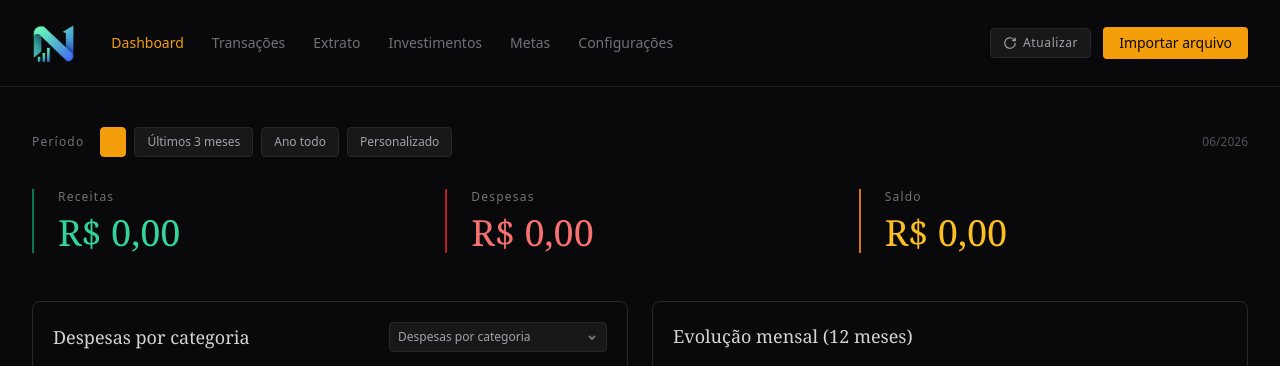
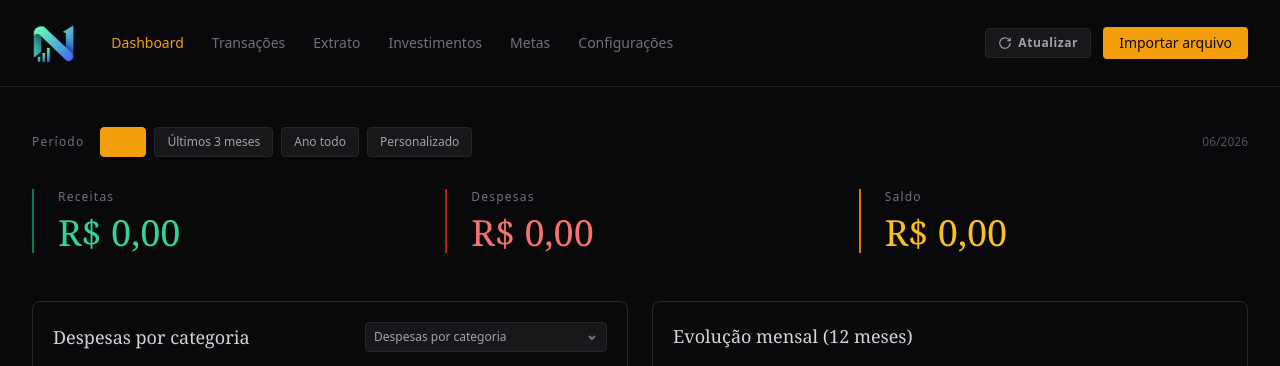
Before and after one commit to ImContradiction9/nexum, a FastAPI app: page / in a window 1280 px wide. Shown: the top 366 px of the page. Run offline with FastAPI, Linux system fonts and the light colour scheme; data comes from the database, SQL or seed files in the repository; data that the repository does not hold is empty; some libraries are stand-ins or nearby versions.

Commit message:
1.0.14: ajustes de UI + ritmo desde o 1o aporte
- Botao "Atualizar" do topo em negrito (mais destaque).
- Filtros (<select>): pr-8 pra seta do dropdown nao cortar o texto no final.
- "Ritmo atual" das metas: media mensal desde o 1o aporte do escopo (era janela
  fixa de 90 dias); rotulo "(90d)" removido.

Co-Authored-By: Claude Opus 4.8 <noreply@anthropic.com>

```diff
--- a/app/__init__.py
+++ b/app/__init__.py
@@ -1,2 +1,2 @@
 """Nexum — app local de gestão financeira."""
-__version__ = "1.0.13"
+__version__ = "1.0.14"
--- a/app/templates/index.html
+++ b/app/templates/index.html
@@ -100,7 +100,7 @@
             <path d="M21 12a9 9 0 11-3-6.7L21 8"/>
             <path d="M21 3v5h-5"/>
           </svg>
-          <span class="text-xs tracking-wider">Atualizar</span>
+          <span class="text-xs tracking-wider font-bold">Atualizar</span>
         </button>
         <label class="bg-amber-500 hover:bg-amber-400 text-zinc-950 px-4 py-1.5 text-sm font-medium rounded cursor-pointer transition">
           Importar arquivo
@@ -128,7 +128,7 @@
       <select x-model="dashboard.mes"
               @change="periodoPreset = 'mes'; carregarDashboard()"
               :class="periodoPreset === 'mes' ? 'bg-amber-500 text-zinc-950 border-amber-500 font-medium' : 'bg-zinc-900 text-zinc-400 border-zinc-800 hover:border-zinc-700'"
-              class="appearance-none px-3 py-1.5 text-xs rounded border transition font-mono cursor-pointer focus:outline-none focus:ring-0"
+              class="appearance-none pl-3 pr-8 py-1.5 text-xs rounded border transition font-mono cursor-pointer focus:outline-none focus:ring-0"
               style="background-image: none;">
         <template x-for="m in dashboard.meses_disponiveis" :key="m"><option :value="m" x-text="m"></option></template>
       </select>
@@ -346,7 +346,7 @@
         <div class="flex items-center justify-between mb-4 gap-3">
           <h2 class="font-serif text-lg text-zinc-300" x-text="tituloGraficoAtual()"></h2>
           <select :value="tipoGrafico" @change="trocarTipoGrafico($event.target.value)"
-                  class="bg-zinc-900 border border-zinc-800 text-zinc-400 text-xs rounded px-2 py-1.5 focus:border-amber-700 focus:outline-none cursor-pointer">
+                  class="bg-zinc-900 border border-zinc-800 text-zinc-400 text-xs rounded pl-2 pr-8 py-1.5 focus:border-amber-700 focus:outline-none cursor-pointer">
             <template x-for="o in opcoesGrafico" :key="o.id">
               <option :value="o.id" x-text="o.nome"></option>
             </template>
@@ -531,15 +531,15 @@
     <div class="flex items-center gap-3 mb-6 flex-wrap">
       <input type="text" placeholder="Buscar descrição..." x-model="filtros.busca" @input.debounce.300ms="carregarTransacoes()"
              class="bg-zinc-900 border border-zinc-800 px-3 py-2 text-sm rounded w-72">
-      <select x-model="filtros.mes" @change="carregarTransacoes()" class="bg-zinc-900 border border-zinc-800 px-3 py-2 text-sm rounded font-mono">
+      <select x-model="filtros.mes" @change="carregarTransacoes()" class="bg-zinc-900 border border-zinc-800 pl-3 pr-8 py-2 text-sm rounded font-mono">
         <option value="">Todos os meses</option>
         <template x-for="m in dashboard.meses_disponiveis"><option :value="m" x-text="m"></option></template>
       </select>
-      <select x-model="filtros.banco_id" @change="carregarTransacoes()" class="bg-zinc-900 border border-zinc-800 px-3 py-2 text-sm rounded">
+      <select x-model="filtros.banco_id" @change="carregarTransacoes()" class="bg-zinc-900 border border-zinc-800 pl-3 pr-8 py-2 text-sm rounded">
         <option value="">Todos os bancos</option>
         <template x-for="b in bancos"><option :value="b.id" x-text="b.nome"></option></template>
       </select>
-      <select x-model="filtros.tipo_conta" @change="carregarTransacoes()" class="bg-zinc-900 border border-zinc-800 px-3 py-2 text-sm rounded">
+      <select x-model="filtros.tipo_conta" @change="carregarTransacoes()" class="bg-zinc-900 border border-zinc-800 pl-3 pr-8 py-2 text-sm rounded">
         <option value="">Todos os tipos</option>
         <option value="Conta Corrente">Conta Corrente</option>
         <option value="Conta Poupança">Conta Poupança</option>
@@ -547,11 +547,11 @@
         <option value="Carteira">Carteira</option>
         <option value="Investimento">Investimento</option>
       </select>
-      <select x-model="filtros.categoria_id" @change="carregarTransacoes()" class="bg-zinc-900 border border-zinc-800 px-3 py-2 text-sm rounded">
+      <select x-model="filtros.categoria_id" @change="carregarTransacoes()" class="bg-zinc-900 border border-zinc-800 pl-3 pr-8 py-2 text-sm rounded">
         <option value="">Todas as categorias</option>
         <template x-for="c in categorias"><option :value="c.id" x-text="c.nome"></option></template>
       </select>
-      <select x-model="filtros.atribuicao_id" @change="carregarTransacoes()" class="bg-zinc-900 border border-zinc-800 px-3 py-2 text-sm rounded">
+      <select x-model="filtros.atribuicao_id" @change="carregarTransacoes()" class="bg-zinc-900 border border-zinc-800 pl-3 pr-8 py-2 text-sm rounded">
         <option value="">Todas as atribuições</option>
         <template x-for="a in atribuicoes"><option :value="a.id" x-text="a.nome"></option></template>
       </select>
@@ -637,7 +637,7 @@
       </label>
       <select x-model="bulkForm.categoria_id"
               :disabled="!bulkForm.aplicar_categoria"
-              class="bg-zinc-900 border border-zinc-800 px-2 py-1 text-xs rounded disabled:opacity-40">
+              class="bg-zinc-900 border border-zinc-800 pl-2 pr-8 py-1 text-xs rounded disabled:opacity-40">
         <option value="">— sem categoria —</option>
         <template x-for="c in categorias" :key="c.id">
           <option :value="c.id" x-text="c.nome"></option>
@@ -650,7 +650,7 @@
       </label>
       <select x-model="bulkForm.atribuicao_id"
               :disabled="!bulkForm.aplicar_atribuicao"
-              class="bg-zinc-900 border border-zinc-800 px-2 py-1 text-xs rounded disabled:opacity-40">
+              class="bg-zinc-900 border border-zinc-800 pl-2 pr-8 py-1 text-xs rounded disabled:opacity-40">
         <option value="">— sem atribuição —</option>
         <template x-for="a in atribuicoes" :key="a.id">
           <option :value="a.id" x-text="a.nome"></option>
@@ -814,7 +814,7 @@
     <!-- Seletor de conta + mês -->
     <div x-show="contasExtrato.length > 0" class="flex items-center gap-3 mb-6 flex-wrap">
       <select x-model="extrato.conta_id" @change="carregarExtrato()"
-              class="bg-zinc-900 border border-zinc-800 px-3 py-2 text-sm rounded">
+              class="bg-zinc-900 border border-zinc-800 pl-3 pr-8 py-2 text-sm rounded">
         <option value="">— Selecione uma conta —</option>
         <template x-for="c in contasExtrato" :key="c.id">
           <option :value="c.id"
@@ -1025,10 +1025,10 @@
                class="bg-zinc-900 border border-zinc-800 px-3 py-2 text-sm rounded font-mono">
       </div>
       <div class="grid grid-cols-3 gap-3 mb-3">
-        <select x-model="ativoForm.tipo" class="bg-zinc-900 border border-zinc-800 px-3 py-2 text-sm rounded">
+        <select x-model="ativoForm.tipo" class="bg-zinc-900 border border-zinc-800 pl-3 pr-8 py-2 text-sm rounded">
           <template x-for="t in tiposAtivo"><option :value="t" x-text="t"></option></template>
         </select>
-        <select x-model="ativoForm.moeda" class="bg-zinc-900 border border-zinc-800 px-3 py-2 text-sm rounded">
+        <select x-model="ativoForm.moeda" class="bg-zinc-900 border border-zinc-800 pl-3 pr-8 py-2 text-sm rounded">
           <template x-for="m in moedasAtivo"><option :value="m" x-text="m"></option></template>
         </select>
         <input type="text" placeholder="Instituição (ex: Avenue, BB)"
@@ -1095,7 +1095,7 @@
     <div x-show="ativos.length > 1" class="flex items-center gap-2 mb-3 text-xs">
       <span class="text-zinc-600 tracking-wider">Ordenar por</span>
       <select x-model="ordemInvest"
-              class="bg-zinc-900 border border-zinc-800 rounded px-2 py-1 text-zinc-300">
+              class="bg-zinc-900 border border-zinc-800 rounded pl-2 pr-8 py-1 text-zinc-300">
         <option value="valor">Maior posição (R$)</option>
         <option value="rentab">Rentabilidade</option>
         <option value="data">Data de aquisição</option>
@@ -1228,7 +1228,7 @@
                 <div>
                   <label class="block text-xs text-zinc-500 mb-1">Moeda da operação</label>
                   <select x-model="opForm.moeda_operacao"
-                          class="bg-zinc-900 border border-zinc-800 px-3 py-2 text-sm rounded w-full">
+                          class="bg-zinc-900 border border-zinc-800 pl-3 pr-8 py-2 text-sm rounded w-full">
                     <template x-for="m in moedasAtivo"><option :value="m" x-text="m"></option></template>
                   </select>
                 </div>
@@ -1404,7 +1404,8 @@
 
             <div x-show="m.ritmo_mensal_estimado > 0"
                  class="bg-zinc-950/60 border border-zinc-800/60 rounded px-3 py-2">
-              <div class="text-zinc-500 tracking-wider text-[10px] mb-0.5">Ritmo atual (90d)</div>
+              <div class="text-zinc-500 tracking-wider text-[10px] mb-0.5"
+                   title="Média mensal de aportes desde o primeiro investimento deste escopo">Ritmo atual</div>
               <div class="font-mono text-zinc-200" x-text="formatarBRL(m.ritmo_mensal_estimado) + '/mês'"></div>
             </div>
 
@@ -1554,7 +1555,7 @@
           <div>
             <label class="block text-xs tracking-wider text-zinc-500 mb-1.5">Meta-mãe (opcional)</label>
             <select x-model="metaModal.meta_pai_id"
-                    class="w-full bg-zinc-950 border border-zinc-800 rounded px-3 py-2 focus:border-amber-700 focus:outline-none">
+                    class="w-full bg-zinc-950 border border-zinc-800 rounded pl-3 pr-8 py-2 focus:border-amber-700 focus:outline-none">
               <option value="">— Sem meta-mãe (raiz)</option>
               <template x-for="m in metasFlat" :key="m.id">
                 <option :value="m.id" :disabled="m.id === metaModal.editando_id" x-text="m.nome"></option>
@@ -1714,14 +1715,14 @@
         <div class="grid grid-cols-3 gap-3 mb-3">
           <input type="text" placeholder="Nome (ex: Itaú Crédito)" x-model="contaForm.nome"
                  class="bg-zinc-900 border border-zinc-800 px-3 py-2 text-sm rounded">
-          <select x-model="contaForm.tipo" class="bg-zinc-900 border border-zinc-800 px-3 py-2 text-sm rounded">
+          <select x-model="contaForm.tipo" class="bg-zinc-900 border border-zinc-800 pl-3 pr-8 py-2 text-sm rounded">
             <option value="Cartão de Crédito">Cartão de Crédito</option>
             <option value="Conta Corrente">Conta Corrente</option>
             <option value="Conta Poupança">Conta Poupança</option>
             <option value="Carteira">Carteira (dinheiro)</option>
             <option value="Investimento">Investimento</option>
           </select>
-          <select x-model="contaForm.banco_id" class="bg-zinc-900 border border-zinc-800 px-3 py-2 text-sm rounded">
+          <select x-model="contaForm.banco_id" class="bg-zinc-900 border border-zinc-800 pl-3 pr-8 py-2 text-sm rounded">
             <option value="">— Banco —</option>
             <template x-for="b in bancos"><option :value="b.id" x-text="b.nome"></option></template>
           </select>
@@ -1903,7 +1904,7 @@
                class="bg-zinc-900 border border-zinc-800 px-3 py-2 text-sm rounded text-center">
         <input type="text" placeholder="Nome" x-model="categoriaForm.nome"
                class="bg-zinc-900 border border-zinc-800 px-3 py-2 text-sm rounded col-span-2">
-        <select x-model="categoriaForm.tipo" class="bg-zinc-900 border border-zinc-800 px-3 py-2 text-sm rounded">
+        <select x-model="categoriaForm.tipo" class="bg-zinc-900 border border-zinc-800 pl-3 pr-8 py-2 text-sm rounded">
           <option value="Despesa">Despesa</option>
           <option value="Receita">Receita</option>
         </select>
@@ -1967,7 +1968,7 @@
            class="border border-amber-900/50 bg-amber-950/10 rounded-lg p-4 mb-4 grid grid-cols-5 gap-3">
         <input type="text" placeholder="Nome" x-model="atribuicaoForm.nome"
                class="bg-zinc-900 border border-zinc-800 px-3 py-2 text-sm rounded col-span-2">
-        <select x-model="atribuicaoForm.tipo" class="bg-zinc-900 border border-zinc-800 px-3 py-2 text-sm rounded">
+        <select x-model="atribuicaoForm.tipo" class="bg-zinc-900 border border-zinc-800 pl-3 pr-8 py-2 text-sm rounded">
           <option value="Pessoa">Pessoa</option>
           <option value="Grupo">Grupo</option>
         </select>
@@ -2024,11 +2025,11 @@
       <div x-show="editandoRegra" class="border border-amber-900/50 bg-amber-950/20 rounded-lg p-4 mb-4 grid grid-cols-5 gap-3">
         <input type="text" placeholder="palavra-chave (ex: IFOOD)" x-model="regraForm.palavra_chave"
                class="bg-zinc-900 border border-zinc-800 px-3 py-2 text-sm rounded col-span-2">
-        <select x-model="regraForm.categoria_id" class="bg-zinc-900 border border-zinc-800 px-3 py-2 text-sm rounded">
+        <select x-model="regraForm.categoria_id" class="bg-zinc-900 border border-zinc-800 pl-3 pr-8 py-2 text-sm rounded">
           <option value="">— categoria —</option>
           <template x-for="c in categorias"><option :value="c.id" x-text="c.nome"></option></template>
         </select>
-        <select x-model="regraForm.atribuicao_id" class="bg-zinc-900 border border-zinc-800 px-3 py-2 text-sm rounded">
+        <select x-model="regraForm.atribuicao_id" class="bg-zinc-900 border border-zinc-800 pl-3 pr-8 py-2 text-sm rounded">
           <option value="">— atribuição (opcional) —</option>
           <template x-for="a in atribuicoes"><option :value="a.id" x-text="a.nome"></option></template>
         </select>
@@ -2091,7 +2092,7 @@
               <span class="text-zinc-600">— clique numa célula vazia pra marcar o início de uso da conta</span>
             </p>
           </div>
-          <select x-model="cobertura.meses_n" @change="carregarCobertura()" class="bg-zinc-900 border border-zinc-800 px-3 py-1.5 text-xs rounded">
+          <select x-model="cobertura.meses_n" @change="carregarCobertura()" class="bg-zinc-900 border border-zinc-800 pl-3 pr-8 py-1.5 text-xs rounded">
             <option value="6">Últimos 6 meses</option>
             <option value="12">Últimos 12 meses</option>
             <option value="24">Últimos 24 meses</option>
@@ -2156,20 +2157,20 @@
         <input type="text" placeholder="Buscar por nome do arquivo..."
                x-model="filtrosFaturas.busca"
                class="bg-zinc-900 border border-zinc-800 px-3 py-2 text-sm rounded flex-1 min-w-[200px]">
-        <select x-model="filtrosFaturas.banco" class="bg-zinc-900 border border-zinc-800 px-3 py-2 text-sm rounded">
+        <select x-model="filtrosFaturas.banco" class="bg-zinc-900 border border-zinc-800 pl-3 pr-8 py-2 text-sm rounded">
           <option value="">Todos os bancos</option>
           <template x-for="b in bancosUnicosDeFaturas()"><option :value="b" x-text="b"></option></template>
         </select>
-        <select x-model="filtrosFaturas.titular" class="bg-zinc-900 border border-zinc-800 px-3 py-2 text-sm rounded">
+        <select x-model="filtrosFaturas.titular" class="bg-zinc-900 border border-zinc-800 pl-3 pr-8 py-2 text-sm rounded">
           <option value="">Todos os titulares</option>
           <template x-for="t in titularesUnicosDeFaturas()"><option :value="t" x-text="t"></option></template>
         </select>
-        <select x-model="filtrosFaturas.tipo_conta" class="bg-zinc-900 border border-zinc-800 px-3 py-2 text-sm rounded">
+        <select x-model="filtrosFaturas.tipo_conta" class="bg-zinc-900 border border-zinc-800 pl-3 pr-8 py-2 text-sm rounded">
           <option value="">Todos os tipos</option>
           <option value="Cartão de Crédito">Cartão de Crédito</option>
           <option value="Conta Corrente">Conta Corrente</option>
         </select>
-        <select x-model="filtrosFaturas.mes" class="bg-zinc-900 border border-zinc-800 px-3 py-2 text-sm rounded font-mono">
+        <select x-model="filtrosFaturas.mes" class="bg-zinc-900 border border-zinc-800 pl-3 pr-8 py-2 text-sm rounded font-mono">
           <option value="">Todos os meses</option>
           <template x-for="m in mesesUnicosDeFaturas()"><option :value="m" x-text="m"></option></template>
         </select>
@@ -2377,7 +2378,7 @@
         <div class="grid grid-cols-2 gap-3">
           <div>
             <label class="block text-xs tracking-wider text-zinc-500 mb-1.5">Tipo</label>
-            <select x-model="editCategoriaForm.tipo" class="bg-zinc-900 border border-zinc-800 px-3 py-2 text-sm rounded w-full">
+            <select x-model="editCategoriaForm.tipo" class="bg-zinc-900 border border-zinc-800 pl-3 pr-8 py-2 text-sm rounded w-full">
               <option value="Despesa">Despesa</option>
               <option value="Receita">Receita</option>
             </select>
@@ -2420,7 +2421,7 @@
         <div class="grid grid-cols-2 gap-3">
           <div>
             <label class="block text-xs tracking-wider text-zinc-500 mb-1.5">Tipo</label>
-            <select x-model="editAtribuicaoForm.tipo" class="bg-zinc-900 border border-zinc-800 px-3 py-2 text-sm rounded w-full">
+            <select x-model="editAtribuicaoForm.tipo" class="bg-zinc-900 border border-zinc-800 pl-3 pr-8 py-2 text-sm rounded w-full">
               <option value="Pessoa">Pessoa</option>
               <option value="Grupo">Grupo</option>
             </select>
@@ -2534,7 +2535,7 @@
           </div>
           <div>
             <label class="block text-xs tracking-wider text-zinc-500 mb-1.5">Tipo</label>
-            <select x-model="novaTransacaoForm.tipo" class="bg-zinc-900 border border-zinc-800 px-3 py-2 text-sm rounded w-full">
+            <select x-model="novaTransacaoForm.tipo" class="bg-zinc-900 border border-zinc-800 pl-3 pr-8 py-2 text-sm rounded w-full">
               <option value="Despesa">Despesa</option>
               <option value="Receita">Receita</option>
             </select>
@@ -2556,7 +2557,7 @@
           </div>
           <div>
             <label class="block text-xs tracking-wider text-zinc-500 mb-1.5">Conta</label>
-            <select x-model="novaTransacaoForm.conta_id" class="bg-zinc-900 border border-zinc-800 px-3 py-2 text-sm rounded w-full">
+            <select x-model="novaTransacaoForm.conta_id" class="bg-zinc-900 border border-zinc-800 pl-3 pr-8 py-2 text-sm rounded w-full">
               <option value="">— escolha —</option>
               <template x-for="c in contas" :key="c.id">
                 <option :value="c.id" x-text="c.nome + ' (' + c.tipo + ')'"></option>
@@ -2568,7 +2569,7 @@
         <div class="grid grid-cols-2 gap-3">
           <div>
             <label class="block text-xs tracking-wider text-zinc-500 mb-1.5">Categoria</label>
-            <select x-model="novaTransacaoForm.categoria_id" class="bg-zinc-900 border border-zinc-800 px-3 py-2 text-sm rounded w-full">
+            <select x-model="novaTransacaoForm.categoria_id" class="bg-zinc-900 border border-zinc-800 pl-3 pr-8 py-2 text-sm rounded w-full">
               <option value="">— auto —</option>
               <template x-for="c in categorias" :key="c.id">
                 <option :value="c.id" x-text="c.nome"></option>
@@ -2577,7 +2578,7 @@
           </div>
           <div>
             <label class="block text-xs tracking-wider text-zinc-500 mb-1.5">Atribuição</label>
-            <select x-model="novaTransacaoForm.atribuicao_id" class="bg-zinc-900 border border-zinc-800 px-3 py-2 text-sm rounded w-full">
+            <select x-model="novaTransacaoForm.atribuicao_id" class="bg-zinc-900 border border-zinc-800 pl-3 pr-8 py-2 text-sm rounded w-full">
               <option value="">— sem —</option>
               <template x-for="a in atribuicoes" :key="a.id">
                 <option :value="a.id" x-text="a.nome"></option>
```
Also changed, not shown: app/routers/metas.py (+28 -17 lines).
